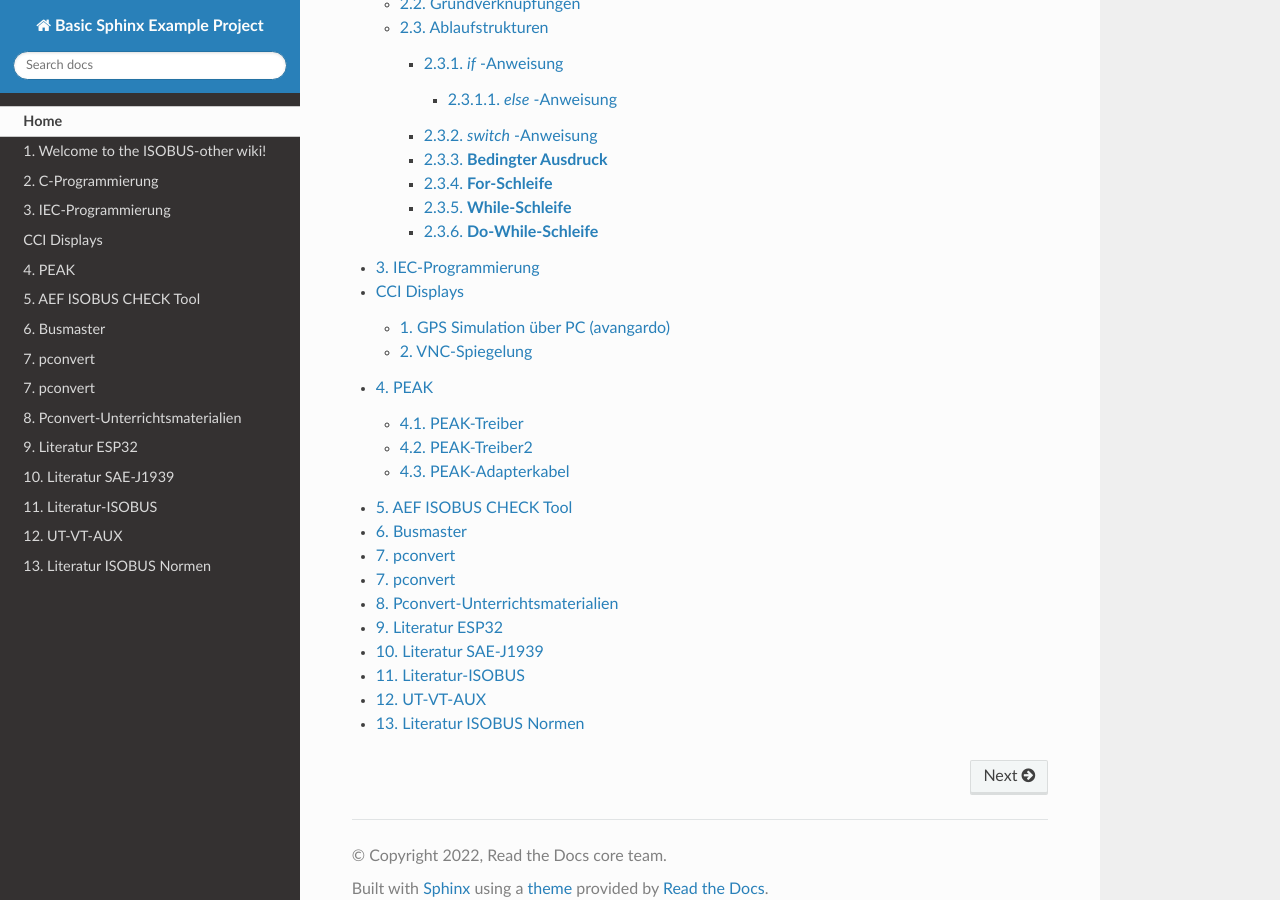
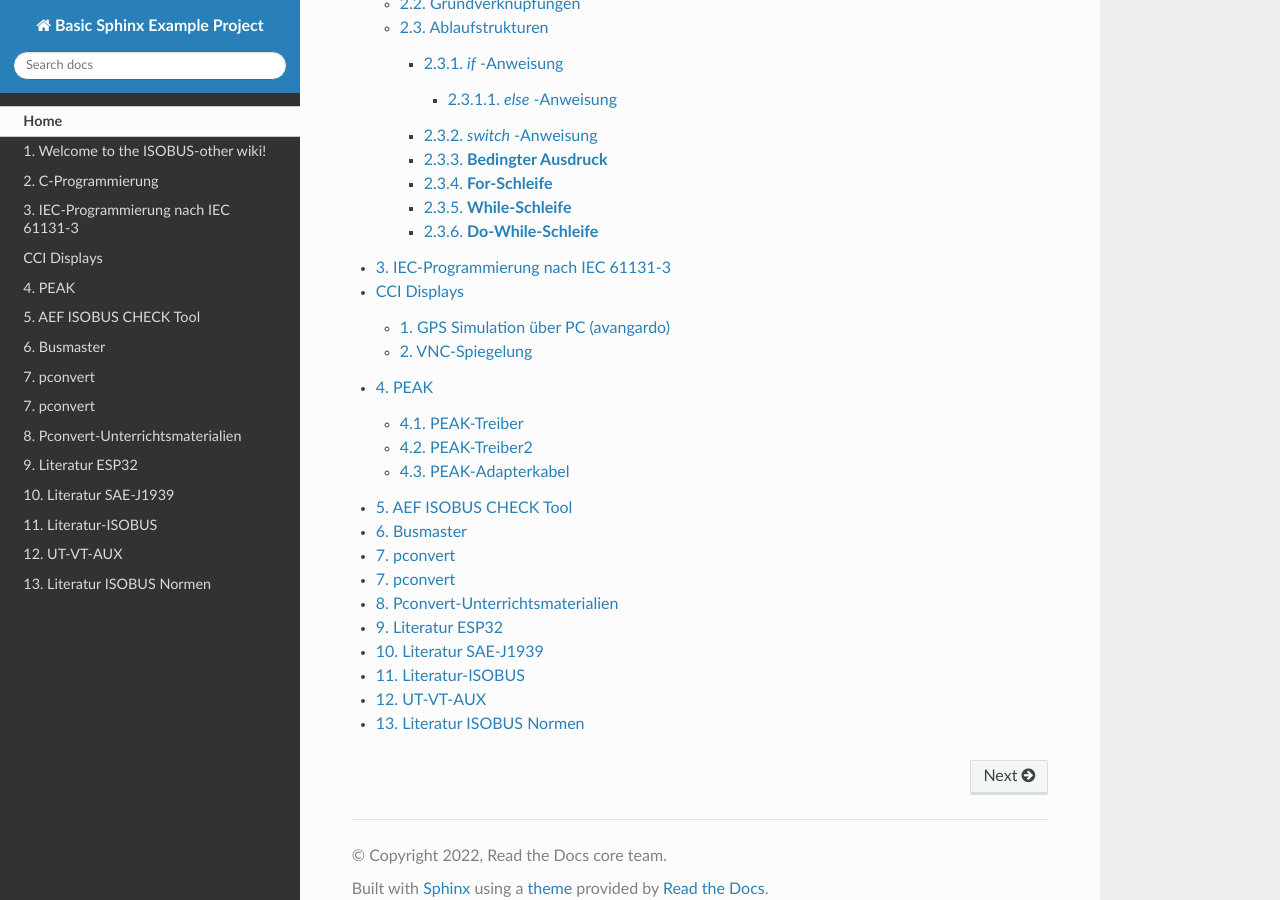
Before and after one commit to Meisterschulen-am-Ostbahnhof-Munchen/ISOBUS-other-docs, a Sphinx documentation site: the page built from docs/index.rst, in a window 1280 px wide and 900 px high, scrolled down 730 px. Built offline with Sphinx 7.4.7 and the Read the Docs theme 2.0.0, drawn with Linux system fonts in a browser that asks for light colours; pages that are not in the unit, such as notebooks, are missing from menus.

Commit message:
Update IEC-Programmierung.rst

```diff
--- a/docs/IEC-Programmierung.rst
+++ b/docs/IEC-Programmierung.rst
@@ -1,4 +1,4 @@
-IEC-Programmierung
+IEC-Programmierung nach IEC 61131-3
 ===================================
 
 https://de.wikipedia.org/wiki/International_Electrotechnical_Commission
```
